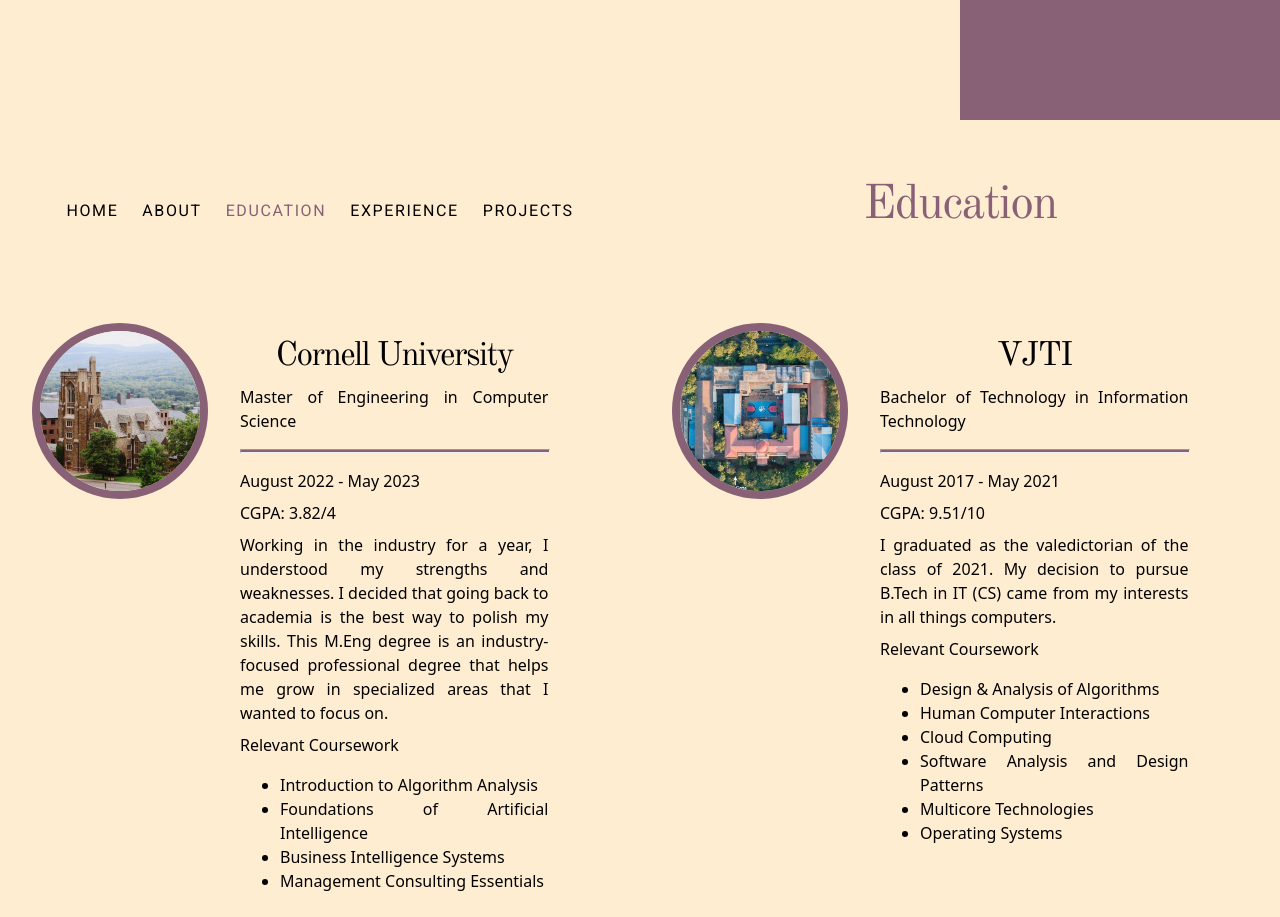
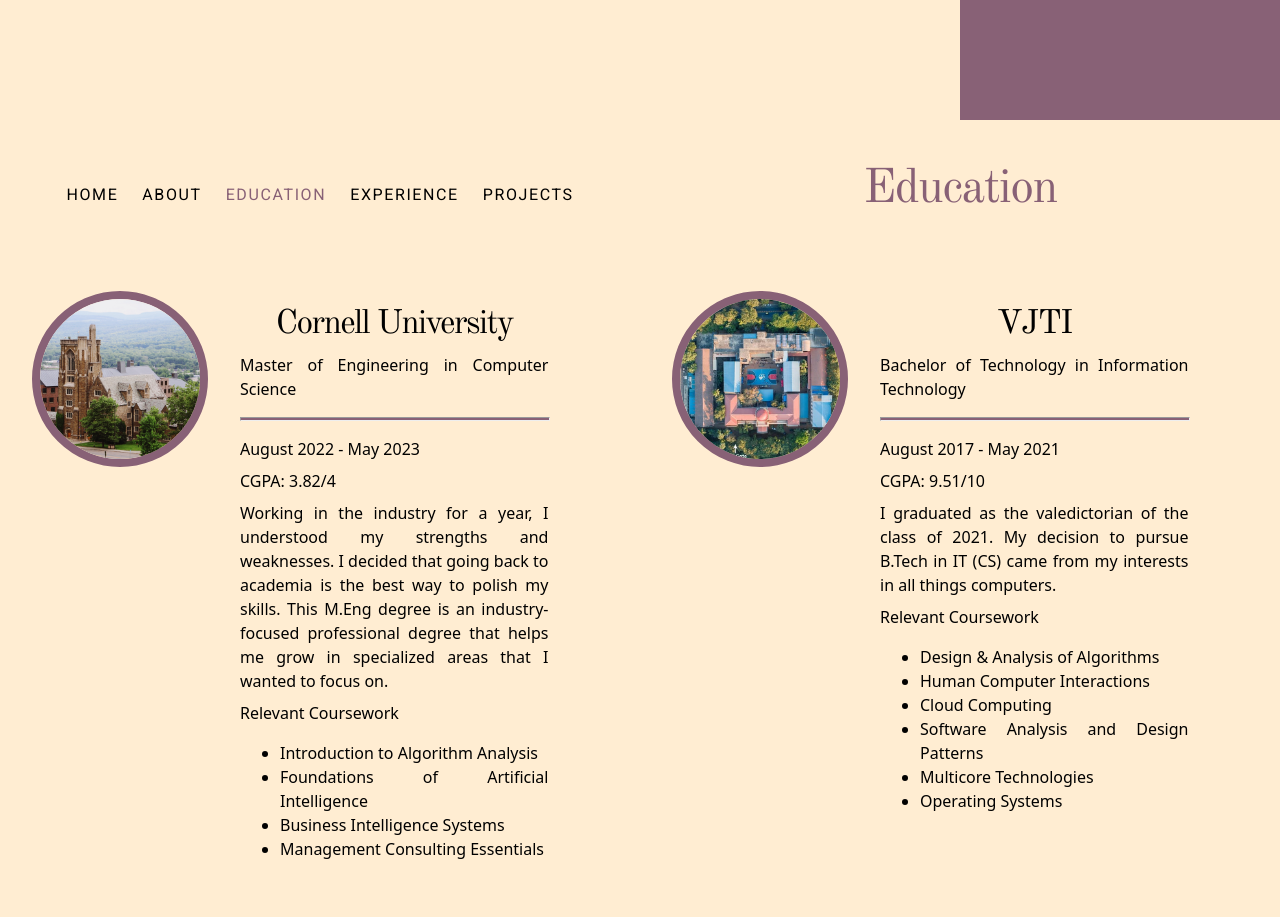
Before and after one commit to rachanac16/reflection, a React (Create React App) app: page / in a window 1280 px wide. Shown: the part 1480-2397 px from the top of the page. Built offline with nearby package versions, Linux system fonts and the light colour scheme.

Commit message:
prettier formatting

```diff
--- a/src/App.js
+++ b/src/App.js
@@ -14,8 +14,8 @@ const theme = createTheme({
       main: "#886176",
     },
     secondary: {
-      main: "#ffedd2"
-    }
+      main: "#ffedd2",
+    },
   },
   typography: {
     fontFamily: ["Old Standard TT, serif", "Roboto, sans-serif"],
--- a/src/components/EducationRecord.js
+++ b/src/components/EducationRecord.js
@@ -19,7 +19,11 @@ function EducationRecord(props) {
           <Avatar
             alt={record.universityName}
             src={record.icon}
-            sx={{ height: "10rem", width: "10rem", border:"0.5rem solid var(--primary)" }}
+            sx={{
+              height: "10rem",
+              width: "10rem",
+              border: "0.5rem solid var(--primary)",
+            }}
             variant="circle"
           />
         </Grid>
@@ -41,14 +45,14 @@ function EducationRecord(props) {
           {record.degree}
         </Grid>
         <Grid item>
-        <hr
-          style={{
+          <hr
+            style={{
               color: "var(--primary)",
               backgroundColor: "var(--primary)",
               height: 2,
               width: "100%",
-          }}
-        />
+            }}
+          />
         </Grid>
         <Grid item className="content-bold body">
           {record.date}
--- a/src/components/ExperienceRecord.js
+++ b/src/components/ExperienceRecord.js
@@ -1,8 +1,5 @@
 import React, { useEffect, useState } from "react";
-import {
-  Avatar,
-  Grid,
-} from "@mui/material";
+import { Avatar, Grid } from "@mui/material";
 
 function ExperienceRecord(props) {
   const [record, setRecord] = useState(props.record);
--- a/src/pages/Education.js
+++ b/src/pages/Education.js
@@ -29,7 +29,7 @@ function Education(props) {
         md={6}
         lg={6}
         className="header color-primary center-flex bg-secondary"
-        p={7}
+        p={5}
       >
         Education
       </Grid>
--- a/src/pages/Experience.js
+++ b/src/pages/Experience.js
@@ -1,8 +1,4 @@
-import {
-  Grid,
-  IconButton,
-  Button,
-} from "@mui/material";
+import { Grid, IconButton, Button } from "@mui/material";
 import React, { useState } from "react";
 import KeyboardDoubleArrowDownIcon from "@mui/icons-material/KeyboardDoubleArrowDown";
 import Navbar from "../components/Navbar";
--- a/src/pages/Home.js
+++ b/src/pages/Home.js
@@ -22,10 +22,9 @@ function Home(props) {
         lg={6}
         className="bg-secondary"
       >
-        <Grid item container xs={0} md={6} lg={6}>
-        </Grid>
+        <Grid item container xs={0} md={6} lg={6}></Grid>
         <Grid item container xs={0} md={6} lg={6} className="bg-primary">
-        <div className="image-container-main"></div>
+          <div className="image-container-main"></div>
         </Grid>
       </Grid>
       <Grid
```
Also changed, not shown: src/components/Navbar.js (+6 -1 lines), src/pages/About.js (+3 -4 lines).
